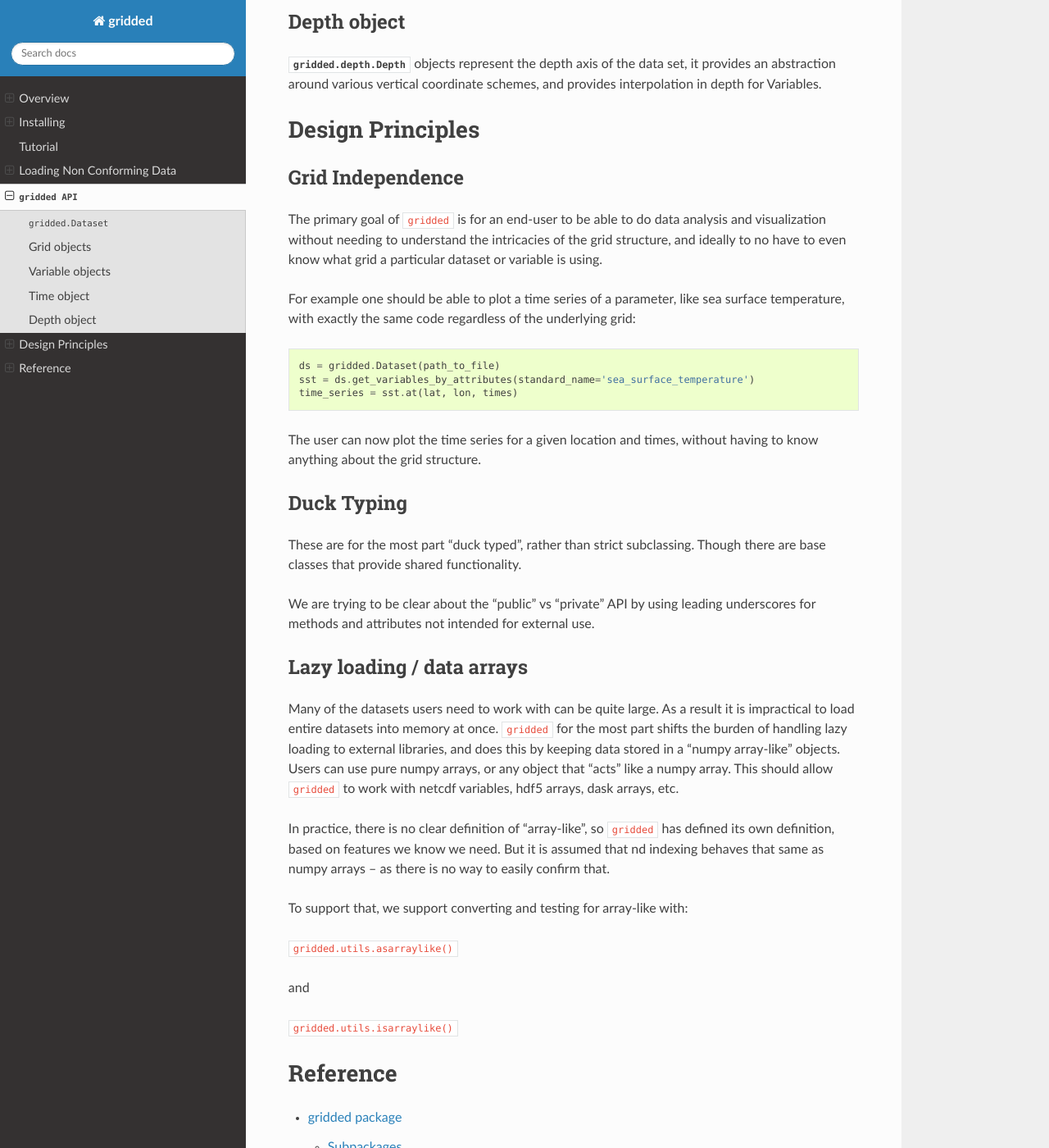
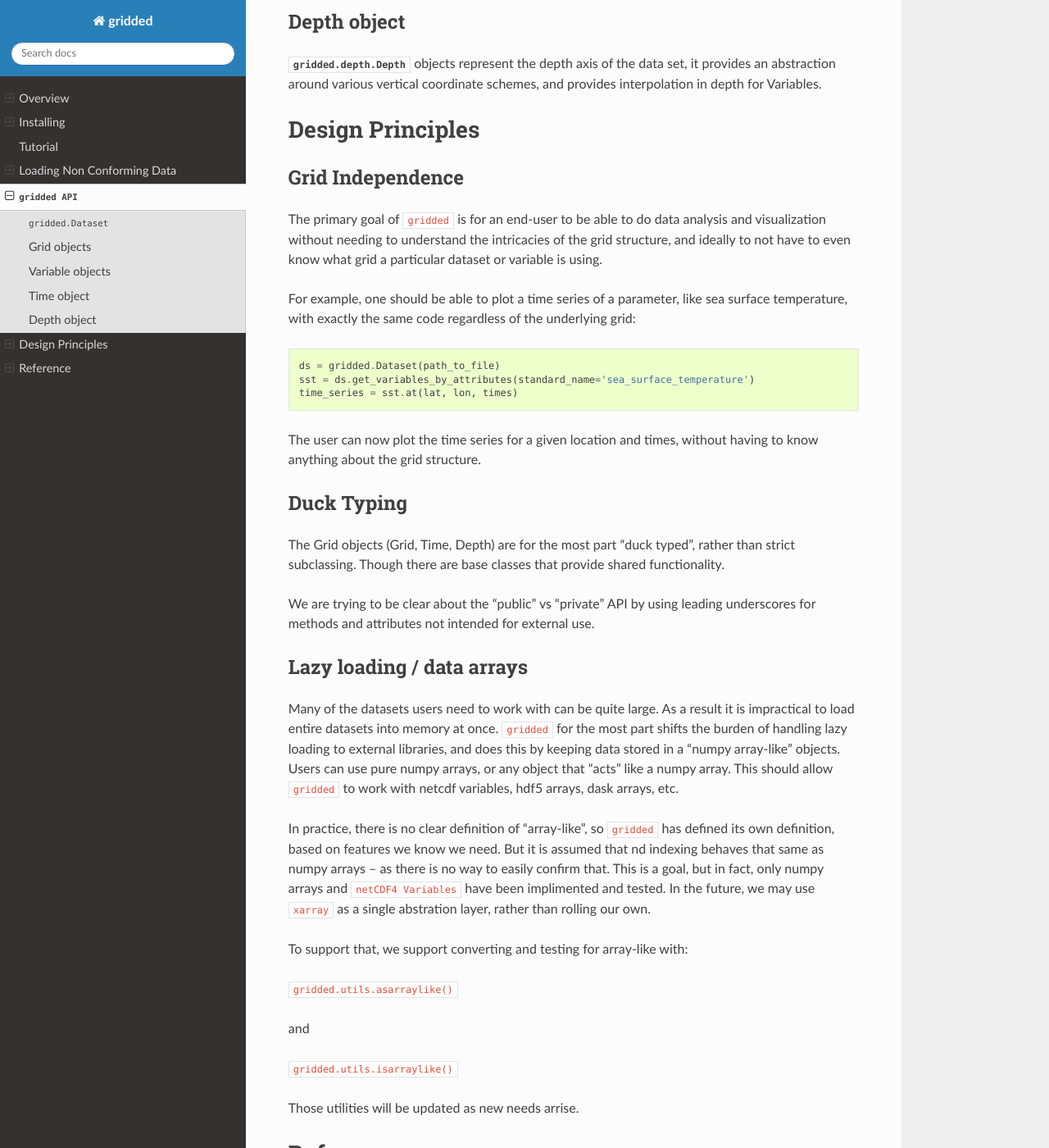
Before and after one commit to NOAA-ORR-ERD/gridded, a Sphinx documentation site: the page built from docs/source/api_reference.rst, in a window 1280 px wide and 1400 px high, scrolled down 1179 px. Shown: the whole window at 82% size. Built offline with Sphinx 7.4.7 and the Read the Docs theme 2.0.0, drawn with Linux system fonts in a browser that asks for light colours.

Commit message:
a little more clear wording.
To address:

#48

```diff
--- a/docs/source/api_reference.rst
+++ b/docs/source/api_reference.rst
@@ -49,9 +49,9 @@ Design Principles
 Grid Independence
 -----------------
 
-The primary goal of ``gridded`` is for an end-user to be able to do data analysis and visualization without needing to understand the intricacies of the grid structure, and ideally to no have to even know what grid a particular dataset or variable is using.
+The primary goal of ``gridded`` is for an end-user to be able to do data analysis and visualization without needing to understand the intricacies of the grid structure, and ideally to not have to even know what grid a particular dataset or variable is using.
 
-For example one should be able to plot a time series of a parameter, like sea surface temperature, with exactly the same code regardless of the underlying grid:
+For example, one should be able to plot a time series of a parameter, like sea surface temperature, with exactly the same code regardless of the underlying grid:
 
 .. code-block:: python
 
@@ -65,7 +65,7 @@ The user can now plot the time series for a given location and times, without ha
 Duck Typing
 -----------
 
-These are for the most part "duck typed", rather than strict subclassing. Though there are base classes that provide shared functionality.
+The Grid objects (Grid, Time, Depth) are for the most part "duck typed", rather than strict subclassing. Though there are base classes that provide shared functionality.
 
 We are trying to be clear about the "public" vs "private" API by using leading underscores for methods and attributes not intended for external use.
 
@@ -75,7 +75,7 @@ Lazy loading / data arrays
 
 Many of the datasets users need to work with can be quite large. As a result it is impractical to load entire datasets into memory at once. ``gridded`` for the most part shifts the burden of handling lazy loading to external libraries, and does this by keeping data stored in a "numpy array-like" objects. Users can use pure numpy arrays, or any object that "acts" like a numpy array. This should allow ``gridded`` to work with netcdf variables, hdf5 arrays, dask arrays, etc.
 
-In practice, there is no clear definition of "array-like", so ``gridded`` has defined its own definition, based on features we know we need. But it is assumed that nd indexing behaves that same as numpy arrays -- as there is no way to easily confirm that.
+In practice, there is no clear definition of "array-like", so ``gridded`` has defined its own definition, based on features we know we need. But it is assumed that nd indexing behaves that same as numpy arrays -- as there is no way to easily confirm that. This is a goal, but in fact, only numpy arrays and ``netCDF4 Variables`` have been implimented and tested. In the future, we may use ``xarray`` as a single abstration layer, rather than rolling our own.
 
 To support that, we support converting and testing for array-like with:
 
@@ -85,6 +85,7 @@ and
 
 ``gridded.utils.isarraylike()``
 
+Those utilities will be updated as new needs arrise.
 
 Reference
 =========
```
